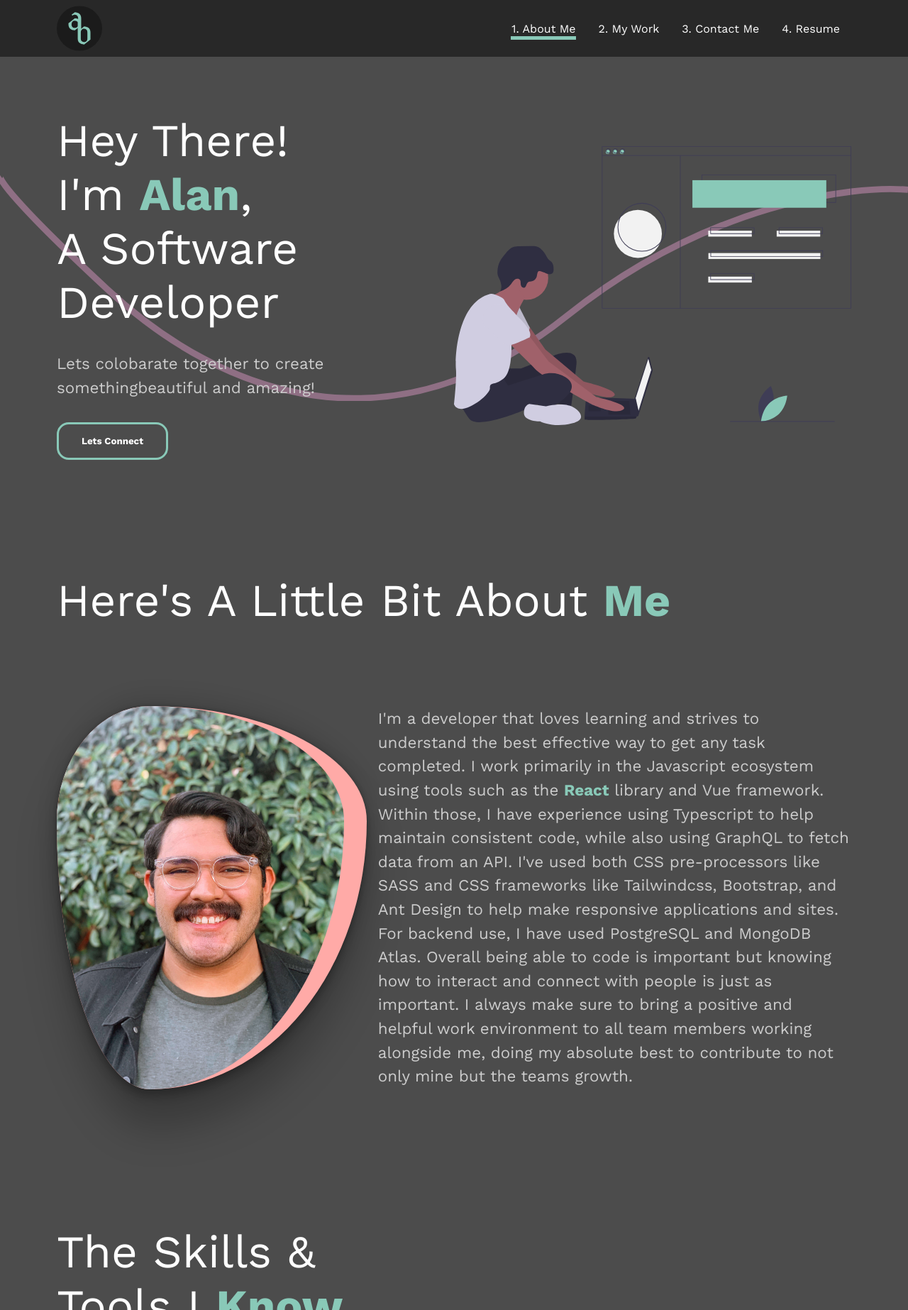
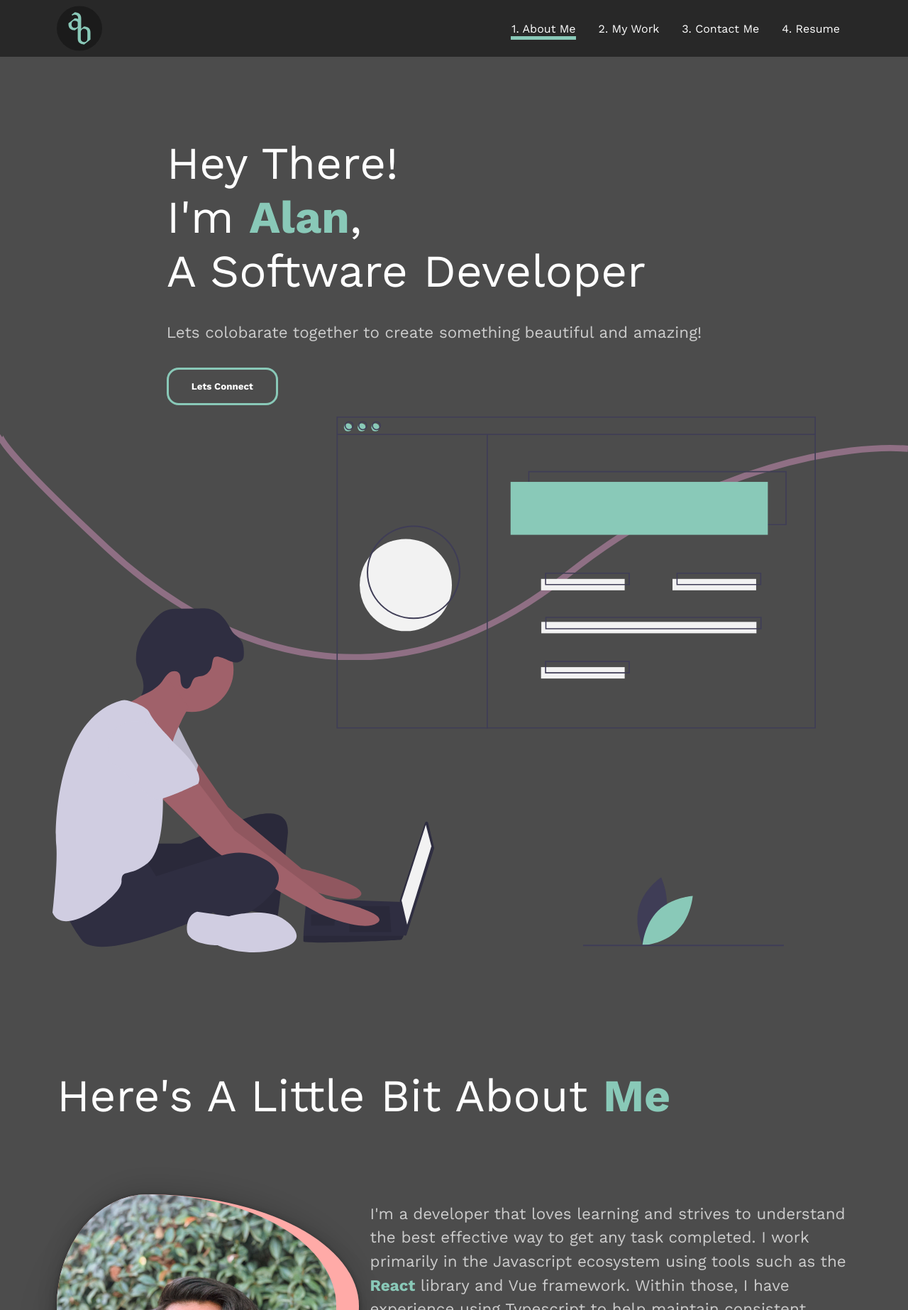
Before and after one commit to alanbedoya/portfolio2, a React (Create React App) app: page / in a window 1280 px wide. Shown: the top 1846 px of the page at 71% size. Built offline with nearby package versions, Linux system fonts and the light colour scheme; what react-alert-template-basic would draw is missing.

Commit message:
The About Me page is fully responsive now.

```diff
--- a/src/components/aboutSection.js
+++ b/src/components/aboutSection.js
@@ -46,7 +46,7 @@ const StyledCard = styled.div`
   align-items: center;
 
   img {
-    width: 39%;
+    width: 38%;
     padding-right: 2rem;
     border-radius: 30% 70% 70% 30% / 30% 30% 70% 70%;
     box-shadow: rgba(0, 0, 0, 0.25) 0px 54px 55px,
@@ -62,7 +62,7 @@ const StyledCard = styled.div`
     padding-left: 1rem;
   }
 
-  @media screen and (min-width: 12em) and (max-width: 35.45em) {
+  @media screen and (min-width: 12em) and (max-width: 64em) {
     align-items: center;
     flex-flow: column wrap;
 
@@ -71,7 +71,7 @@ const StyledCard = styled.div`
     }
 
     img {
-      width: 80%;
+      width: 65%;
       height: 100%;
       margin-bottom: 2rem;
     }
--- a/src/components/bannerSection.js
+++ b/src/components/bannerSection.js
@@ -53,7 +53,11 @@ export const BannerSection = () => {
 };
 
 const StyledBanner = styled(StyledLayout)`
-  @media only screen and (min-device-width: 12em) and (max-device-width: 35.45em) {
+  .break::after {
+    content: ' ';
+  }
+
+  @media only screen and (min-device-width: 12em) and (max-device-width: 64em) {
     flex-direction: column;
     justify-content: center;
     padding-top: 7rem;
@@ -64,7 +68,7 @@ const StyledBanner = styled(StyledLayout)`
     }
   }
 
-  @media (min-width: 90em) {
+  @media (min-width: 85em) {
     .break {
       display: block;
     }
```
